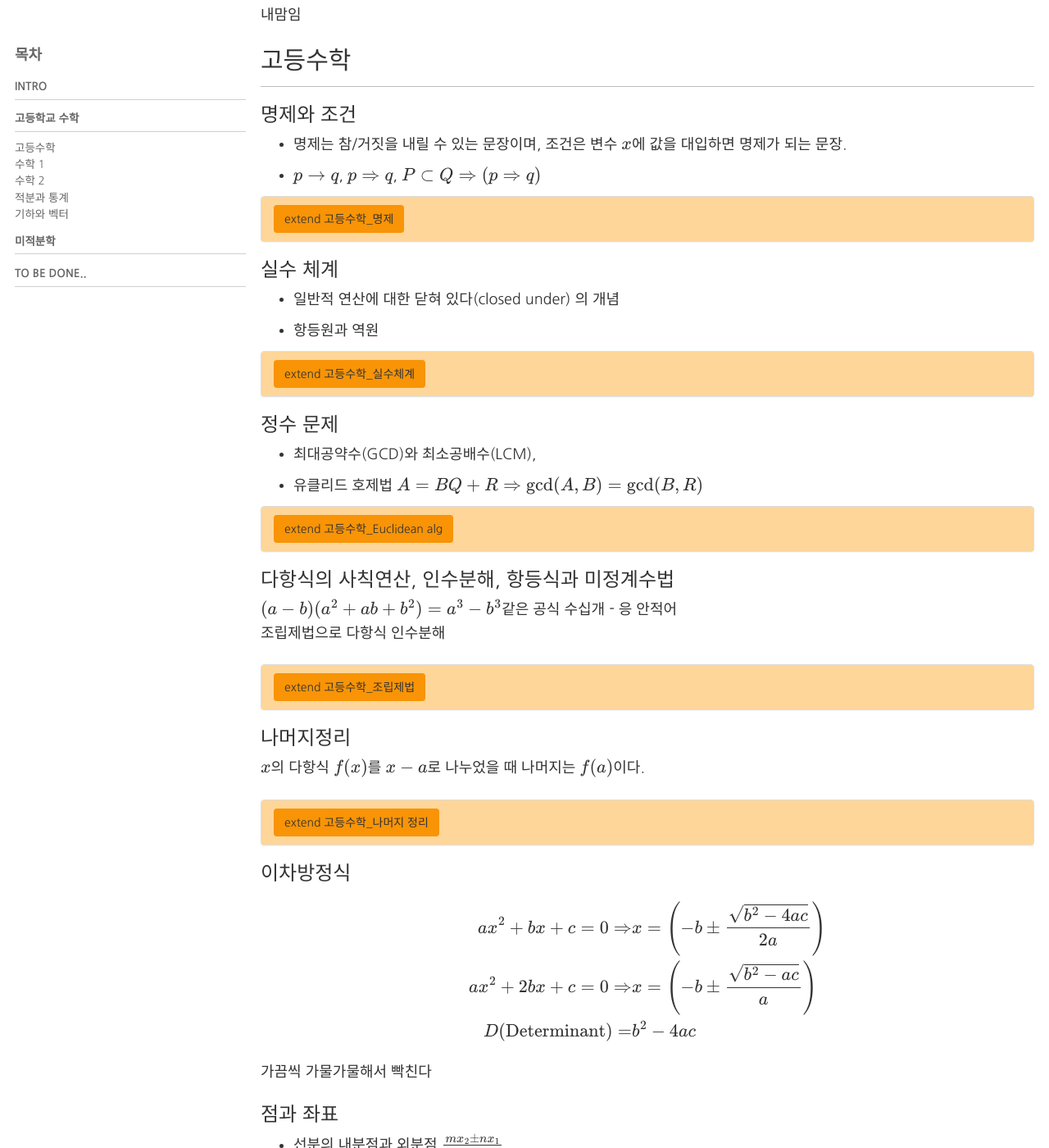
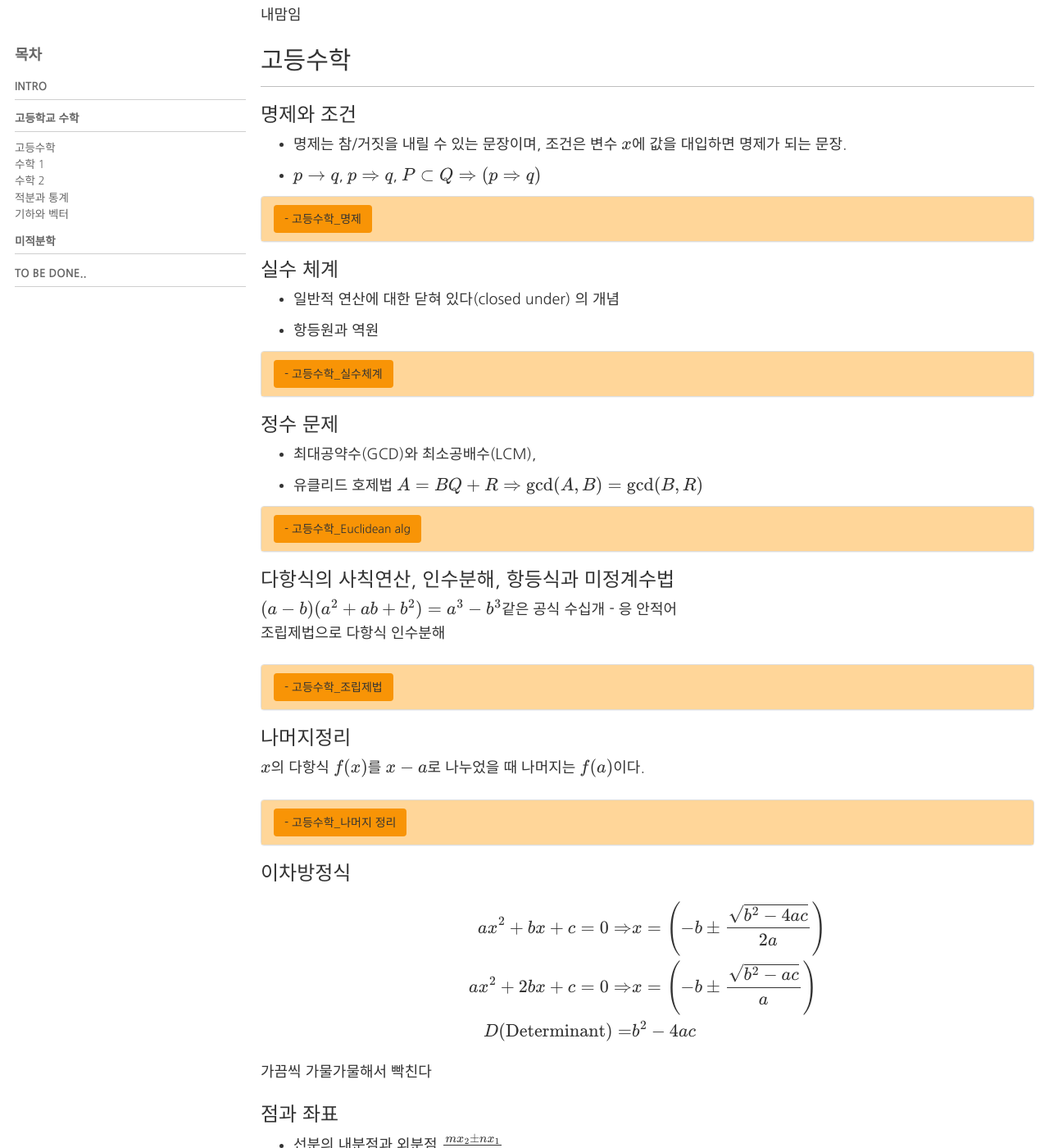
Before and after one commit to illhyhl1111/PPPP.github.io, a Jekyll site: the page built from _posts/2018-09-16-mathematics.md, in a window 1280 px wide and 1400 px high, scrolled down 854 px. Shown: the whole window at 82% size. Built offline with Jekyll 4.4.1, drawn with Linux system fonts in a browser that asks for light colours; nearby versions of some CDN libraries; formulas are drawn with MathJax 3; some of the changed text lies outside the part shown.

Commit message:
버튼버튼

```diff
--- a/_includes/blocks.html
+++ b/_includes/blocks.html
@@ -9,7 +9,7 @@
             {{include.button1-text}}
           {% else %}
             {% if include.topic %}
-              {{'extend ' | append: include.topic}}
+              {{'- ' | append: include.topic}}
             {% else %}
               모르겠습니다
             {% endif %}
@@ -27,7 +27,7 @@
             {{include.button2-text}}
           {% else %}
             {% if include.topic %}
-              {{'exextend' | append: include.topic}}
+              {{'--- ' | append: include.topic}}
             {% else %}
               그래도 모르겠습니다
             {% endif %}
```
